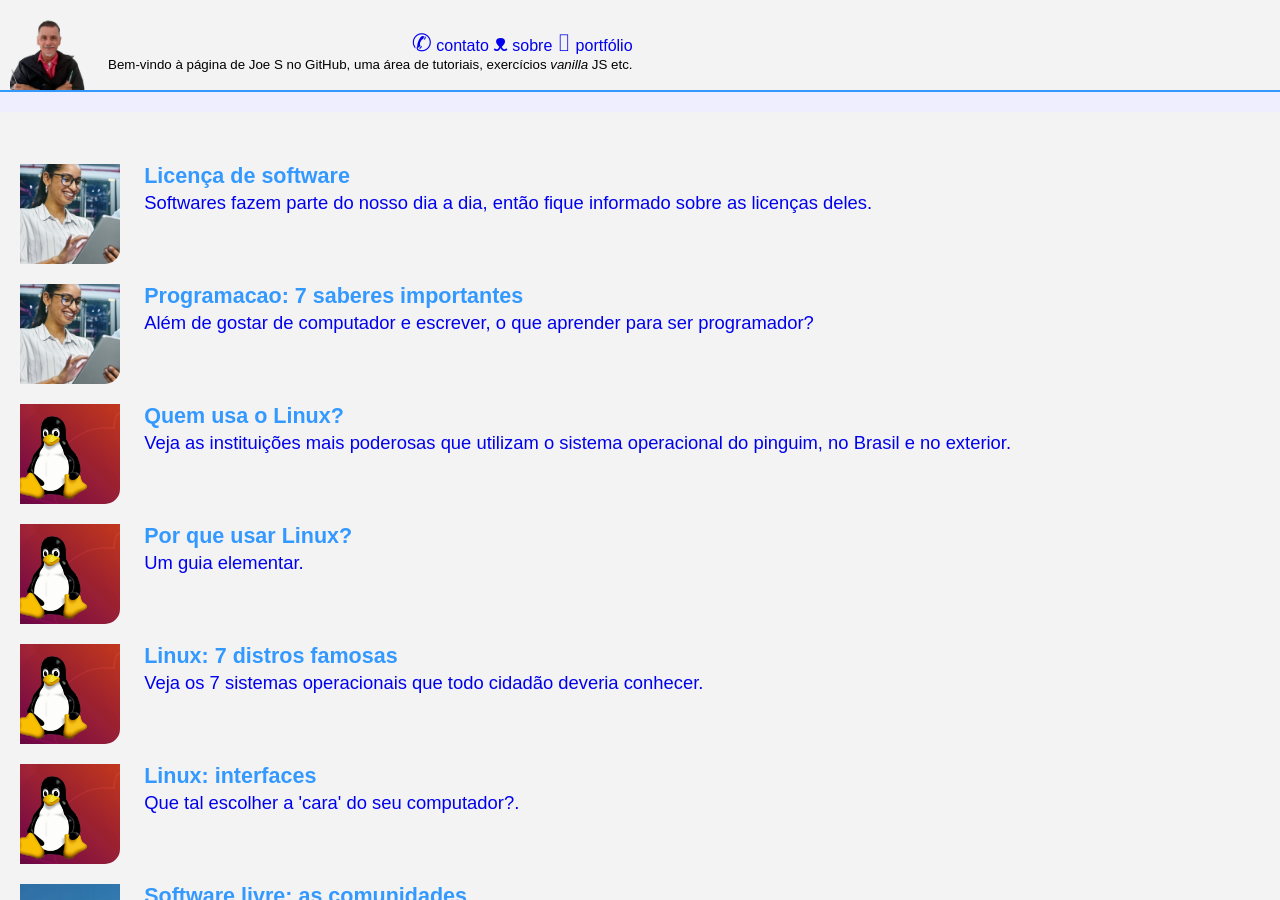
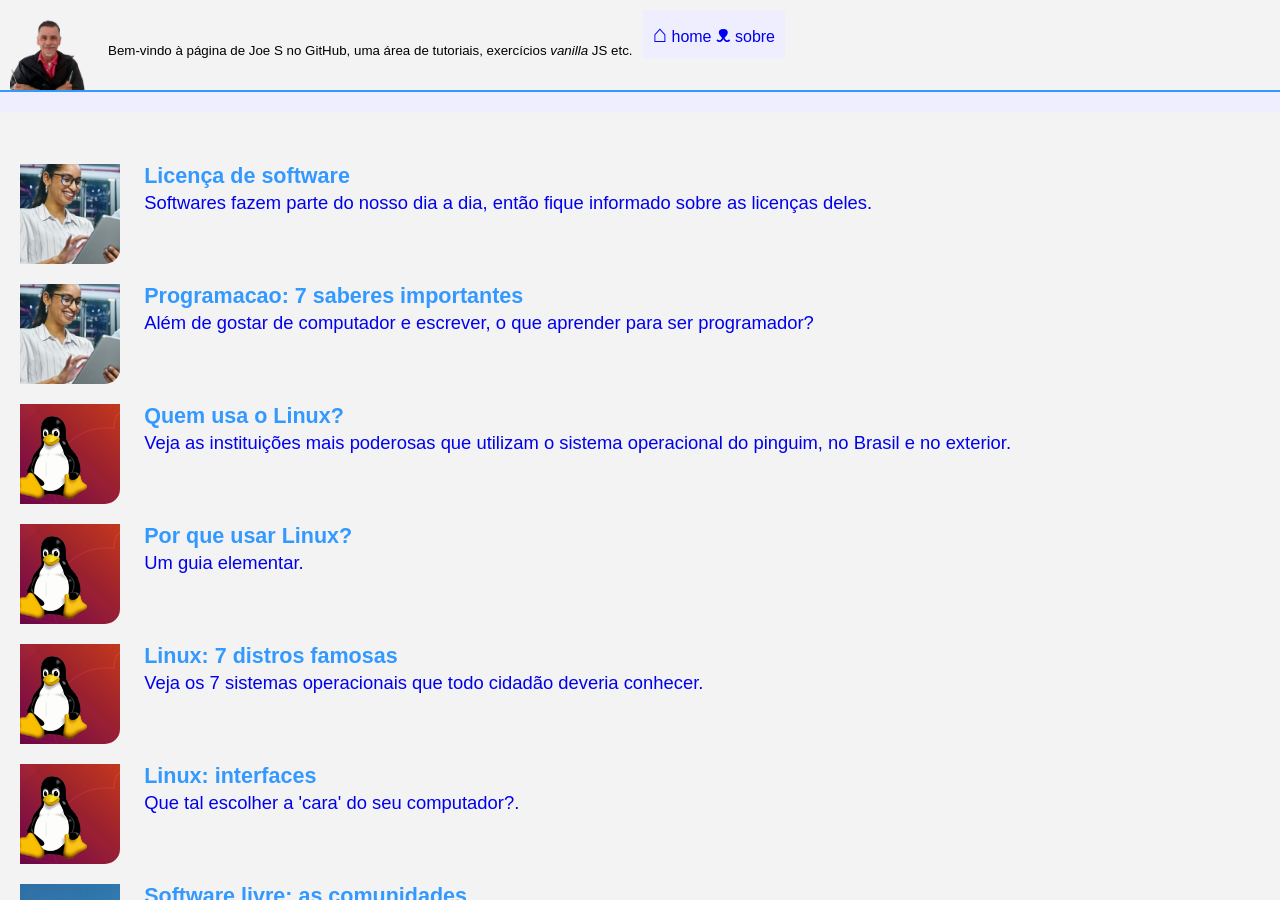
Before and after one commit to Joesynth/joesynth.github.io, a Jekyll site: the page built from index.html, in a window 1280 px wide and 900 px high. Built offline with Jekyll 4.4.1, drawn with Linux system fonts in a browser that asks for light colours.

Commit message:
Update default.html

```diff
--- a/_layouts/default.html
+++ b/_layouts/default.html
@@ -3,34 +3,37 @@
 <head>
     <meta charset="UTF-8">
     <meta name="viewport" content="width=device-width, initial-scale=1.0">
-    <title>Meu Site Profissional</title>
+    <title>Joe S no GitHub, a rede de programadores.</title>
     <link rel="stylesheet" href="css/style.css">
 </head>
 <body>
 
     <header>
         <img src="image/joe_s.png" alt="Logo" class="img-header">
+
         <div class="header-desc">
-            <p id="menuContato">
-                <a href="contato.html"><span class="unicode">✆</span> contato</a>
-                <a href="quem.html"><span class="unicode">ᴥ</span> sobre</a>
-                <a href="quem.html"><span class="unicode">⌷</span> portfólio</a>
-            </p>
             <p id="bemVindo">Bem-vindo à página de Joe S no GitHub, uma área de tutoriais, exercícios <em>vanilla</em> JS etc.</p>
         </div>
+
+        <nav class="header-nav">
+            <a href="index.html"><span class="unicode">⌂</span> home</a>
+            <a href="quem.html"><span class="unicode">ᴥ</span> sobre</a>
+        </nav>
     </header>
 
-    <nav>
-
+    <nav class="main-nav">
         <ul class="nav-links">
-            <li><a href="index.html"><span class="unicode">⌂</span> home</a></li>
-            <li><a href="servico.html"><span class="unicode">$</span> serviços</a></li>
-            <li><a href="smarketing.html"><span class="unicode">☺</span> smarketing</a></li>
-            <li><a href="conexoes.html"><span class="unicode">Ꮬ</span> conexões</a></li>
+            <li><a href="index.html"><span class="unicode">⌂</span><span class="link-text"> home</span></a></li>
+            <li><a href="servico.html"><span class="unicode">$</span><span class="link-text"> serviços</span></a></li>
+            <li><a href="quem.html"><span class="unicode">⌷</span><span class="link-text"> portfólio</span></a></li>
+            <li><a href="quem.html"><span class="unicode">ᴥ</span><span class="link-text"> sobre</span></a></li>
+            <li><a href="contato.html"><span class="unicode">✆</span><span class="link-text"> contato</span></a></li>
+            <li><a href="smarketing.html"><span class="unicode">☺</span><span class="link-text"> smarketing</span></a></li>
+            <li><a href="conexoes.html"><span class="unicode">Ꮬ</span><span class="link-text"> conexões</span></a></li>
         </ul>
     </nav>
 
-    <main> <!-- Conteúdo é cada artigo _arquivo .md pasta _data; e mkt.html a propaganda que surge no artigo. -->
+    <main>
         {{ content }}
         {% include mkt.html %}
     </main>
```
